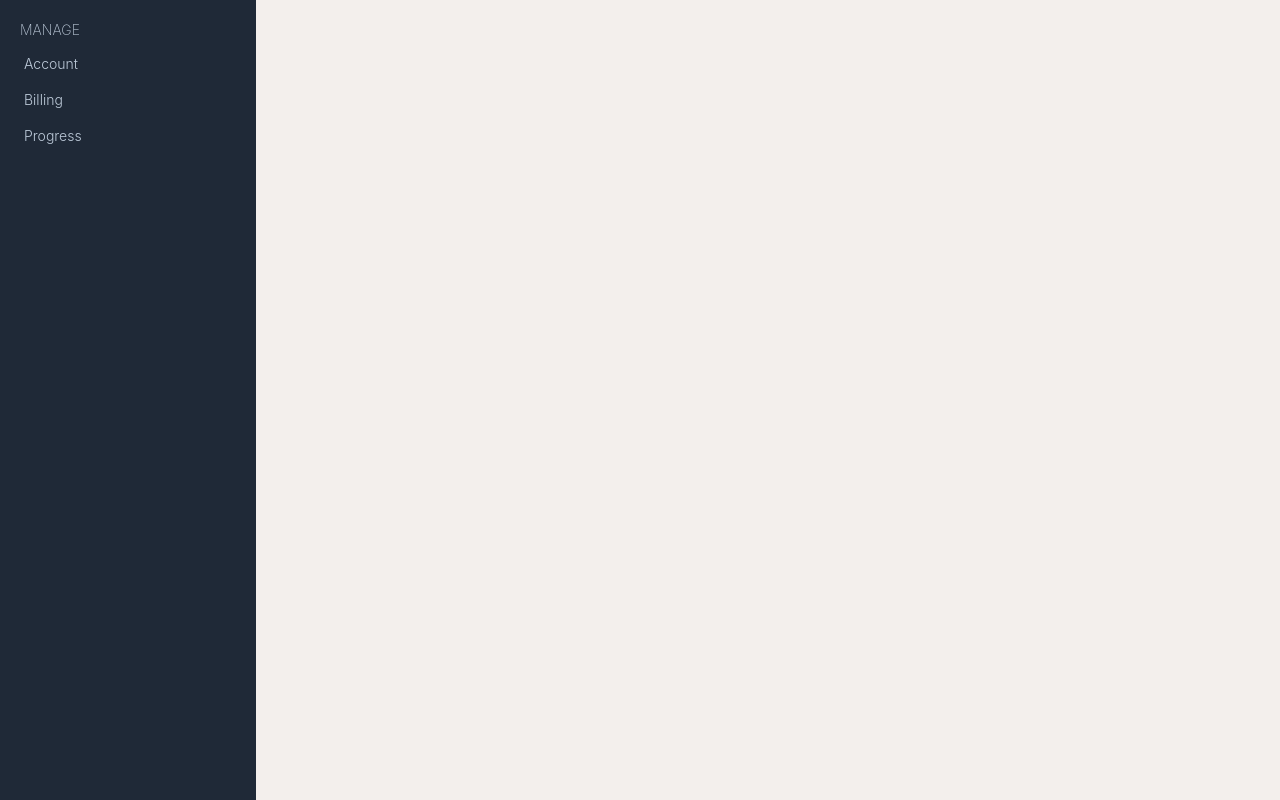
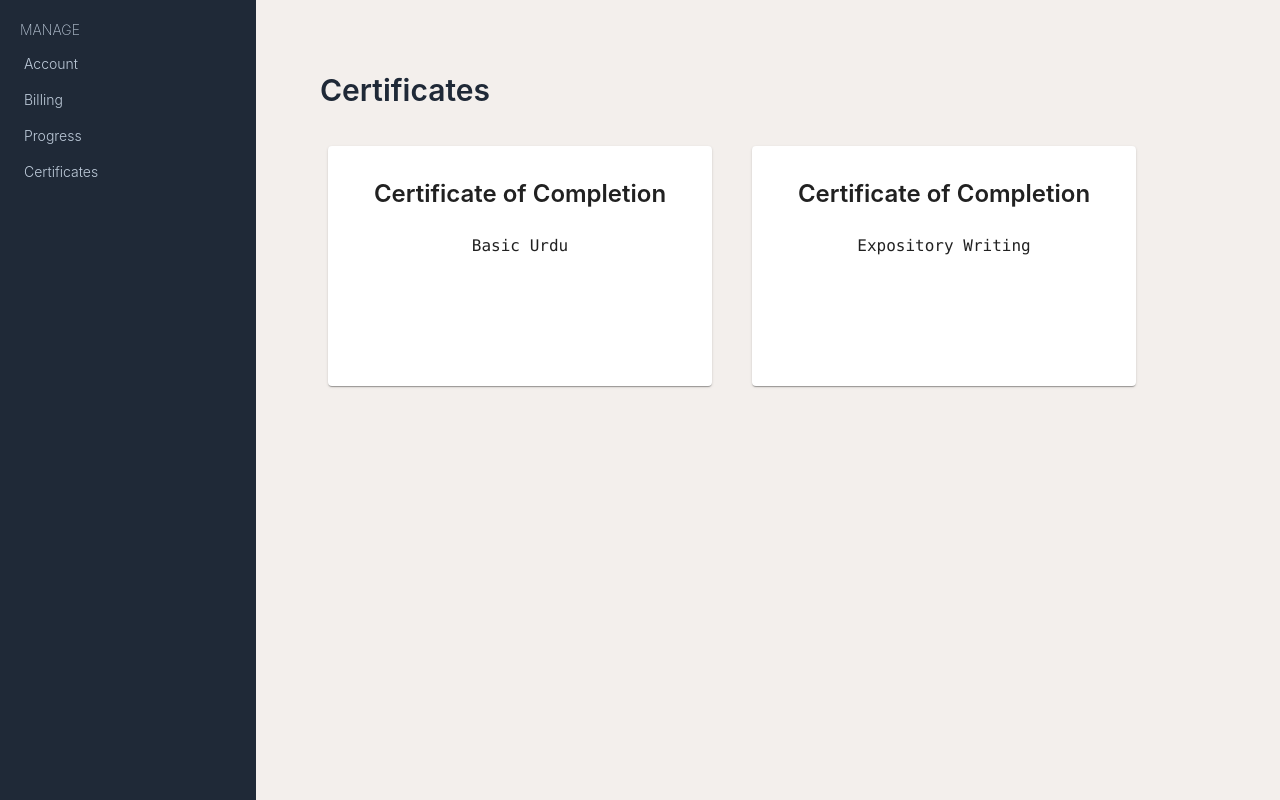
Before and after one commit to Nefertiti23/LMS-WebProj, a React (Vite) app in the folder my-app/: page /certificates in a window 1280 px wide. Built offline with nearby package versions, Linux system fonts and the light colour scheme.

Commit message:
Certificates done (imgs left)

```diff
--- a/my-app/src/components/person4/Router.jsx
+++ b/my-app/src/components/person4/Router.jsx
@@ -4,6 +4,7 @@ import AccountInfo from './accountinfo/AccountInfo';
 import Profile from './profile/Profile';
 import Billing from './billing/Billing';
 import ProgressReports from './progressreps/ProgressReps';
+import Certificates from './certificates/Certificates';
 
 export default function Router({ user, userHandler }) {
   console.log(user.orders);
@@ -20,6 +21,7 @@ export default function Router({ user, userHandler }) {
       handleUser={userHandler}
       orderHistory={user.orders} />} />
       <Route path="/progressreps" element={<ProgressReports userP={user.userProgress} />} />
+      <Route path="/certificates" element={<Certificates completedCourses={user.userProgress.courses.completed} />} />
     </Routes>
   );
 }
--- a/my-app/src/components/person4/accountinfo/AccountInfo.jsx
+++ b/my-app/src/components/person4/accountinfo/AccountInfo.jsx
@@ -4,7 +4,7 @@ import { useState, useEffect } from 'react';
 export default function AccountInfo ({a_user, handleUser}) {
     const [theuser, setUser] = useState(a_user);
     const [emailInput, setEmailInput] = useState(a_user.email);
-    const [nameInput, setNameInput] = useState(a_user.name);
+    const [nameInput, setNameInput] = useState(a_user.username);
     const [formImg, setImg] = useState(a_user.imageURL);
 
     useEffect(() => {
--- a/my-app/src/components/person4/billing/billing.jsx
+++ b/my-app/src/components/person4/billing/billing.jsx
@@ -54,7 +54,6 @@ export default function Billing ({user_sub, user_payments, handleUser, orderHist
         ...sub,
         isActive: sub.id === id,
         })));
-        // user_sub = selectedPlan.name;
 
         handleUser(u => ({...u, currentSub: selectedPlan.name}));
         console.log(selectedPlan.name);
--- a/my-app/src/components/person4/certificates/Certificates.jsx
+++ b/my-app/src/components/person4/certificates/Certificates.jsx
@@ -1,5 +1,43 @@
-export default function Certificates () {
+import Box from '@mui/material/Box';
+import Paper from '@mui/material/Paper';
+
+function SimplePaper({courseName}) {
+  return (
+    <Box
+      sx={{
+        display: 'flex',
+        flexDirection: 'column',
+        flexWrap: 'wrap',
+        '& > :not(style)': {
+            m: 1,
+            height: '30vh',
+            width: '30vw',
+            p: 4
+        }
+      }}
+    >
+        <Paper>
+            <p className='text-center font-semibold text-2xl'>
+            Certificate of Completion
+            </p>
+            <p className='text-center text-md my-6 font-mono'>{courseName}</p>
+        </Paper>
+    </Box>
+  );
+}
+
+export default function Certificates ({completedCourses}) {
+    console.log({completedCourses});
     return (
-        <></>
+        <>
+        <div className="screen">
+            <h3 className='font-semibold text-3xl'>Certificates</h3>
+            <div className='grid grid-cols-2 gap-6 w-max'>
+                {completedCourses.map(c => (
+                    <SimplePaper key={c} courseName={c} />
+                ))}
+            </div>
+        </div>
+        </>
     )
 }
--- a/my-app/src/components/person4/navbar/Navbar.jsx
+++ b/my-app/src/components/person4/navbar/Navbar.jsx
@@ -14,6 +14,9 @@ export default function SideNav() {
             <Link to='/progressreps' className='hover:bg-slate-900 px-2 py-1.5 rounded text-sm font-light'>
             Progress
             </Link>
+            <Link to='/certificates' className='hover:bg-slate-900 px-2 py-1.5 rounded text-sm font-light'>
+            Certificates
+            </Link>
         </div>
     </nav>
   );
```
